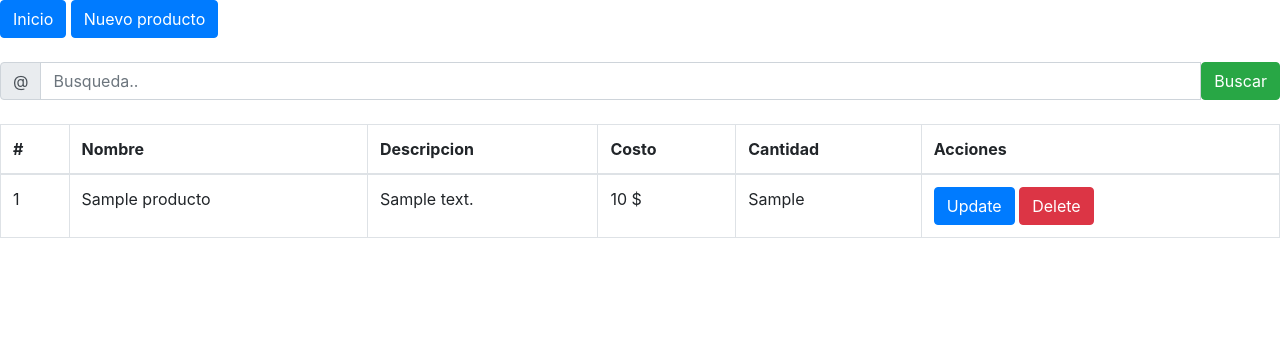
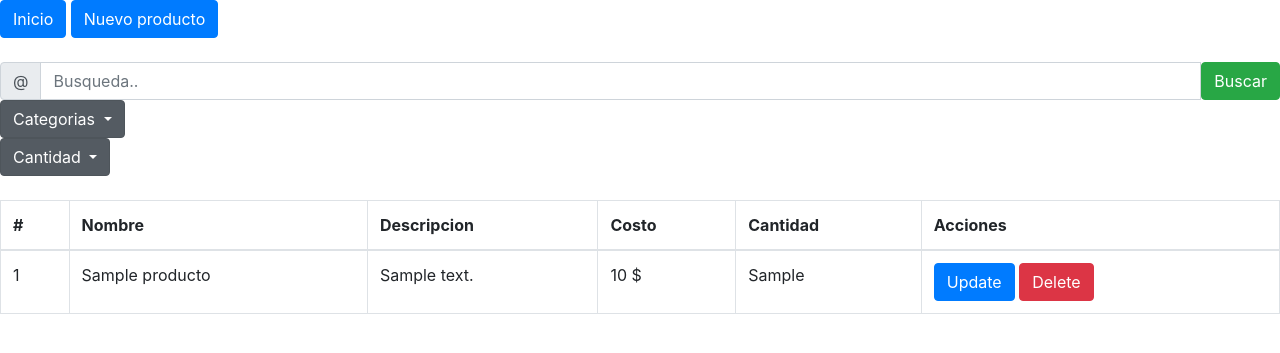
Before and after one commit to pedrosns/sistema-web, a PHP site: page /list_productos.php in a window 1280 px wide. Shown: the top 353 px of the page. Run offline with PHP 8.4, Linux system fonts and the light colour scheme; tables that the repository leaves empty or names only in its code hold one stand-in row (values such as "Sample post"); some libraries are stand-ins or nearby versions.

Commit message:
ultima actualización

```diff
--- a/database.php
+++ b/database.php
@@ -5,7 +5,7 @@ class Database {
 
 	public function conectar() {
 		try {
-			$this->pdo = new PDO('mysql:host=127.0.0.1;dbname=restaurante', 'root', 'canaima');
+			$this->pdo = new PDO('mysql:host=127.0.0.1;dbname=restaurante', 'root', '');
 		} catch (Exception $e) {
 			echo $e;
 		}
@@ -189,6 +189,24 @@ class Database {
 	}
 
 	public function search_products($query) {
+		$sentencia = $this->pdo->prepare("SELECT * FROM productos WHERE LOWER(productos.nombre) LIKE '%".$query."%'");
+
+		$sentencia->execute();
+
+		return $sentencia->fetchAll(PDO::FETCH_ASSOC);
+
+	}
+
+	public function filter_by_category($category_id){
+
+
+		$sentencia= $this->pdo->prepare("SELECT * FROM productos WHERE productos.categoria_id =:category_id");
+
+
+		$sentencia->bindParam(':category_id' , $category_id, PDO::PARAM_INT);
+		$sentencia->execute();
+
+		return $sentencia->fetchAll(PDO::FETCH_ASSOC);
 
 	}
 }
--- a/index.php
+++ b/index.php
@@ -1,8 +1,10 @@
 <?php
 
 session_start();
+if (isset($_SESSION['username'])) {
+  $username = $_SESSION['username'];
+}
 
-$username = $_SESSION['username'];
 
 ?>
 <!DOCTYPE html>
--- a/list_productos.php
+++ b/list_productos.php
@@ -5,8 +5,51 @@ include_once './database.php';
 $db = new Database();
 
 $db->conectar();
+$productos=[];
 
-$productos = $db->get_productos();
+if (isset($_GET['query']) && !empty($_GET['query'])) {
+
+	$query= $_GET['query'];
+	$productos= $db->search_products($query);
+
+}else {
+	$productos = $db->get_productos();
+}
+
+if (isset($_GET['filtro']) && isset($_GET['valor'])) {
+	$filtro= $_GET['filtro'];
+	$valor= $_GET['valor'];
+	if ($filtro=='categoria') {
+		$productos= $db->filter_by_category($valor);
+
+	}
+	if ($filtro=='cantidad') {
+		if ($valor<=100) {
+
+		}
+
+		if ($valor>100) {
+
+		}
+
+
+	}
+
+}
+
+
+$categorias= $db->get_categories();
+$categorias_opciones='';
+
+for ($i=0; $i <count($categorias) ; $i++) {
+	$categoria=$categorias[$i];
+
+	$link= "list_productos.php?filtro=categoria&valor={$categoria['id']}";
+	$categorias_opciones= $categorias_opciones.'<a class="dropdown-item"  href= "'.$link.'">'.$categoria['nombre'].'</a>';
+
+}
+
+
 ?>
 
 <!DOCTYPE html>
@@ -19,13 +62,37 @@ $productos = $db->get_productos();
 	<a href="index.php" class="btn btn-primary">Inicio</a>
 	<a href="create_producto.php" class="btn btn-primary">Nuevo producto</a>
 	<br/><br/>
+	<form method="GET" >
+	<imput type="hidden"  name="search">
 	<div class="input-group flex-nowrap">
   		<div class="input-group-prepend">
     		<span class="input-group-text" id="addon-wrapping">@</span>
   		</div>
-	  	<input type="text" class="form-control" placeholder="Busqueda.." aria-describedby="addon-wrapping">
-	  	<button type="button" class="btn btn-success">Buscar</button>
+	  	<input type="text" name="query" class="form-control" placeholder="Busqueda.." aria-describedby="addon-wrapping">
+	  	<button type="submit" class="btn btn-success">Buscar</button>
 	</div>
+	</form>
+	<div class="dropdown show">
+  <a class="btn btn-secondary dropdown-toggle" href="#" role="button" id="dropdownMenuLink" data-toggle="dropdown" aria-haspopup="true" aria-expanded="false">
+	Categorias
+  </a>
+
+  <div class="dropdown-menu" aria-labelledby="dropdownMenuLink">
+   <?= $categorias_opciones?>
+  </div>
+</div>
+
+<div class="dropdown show">
+  <a class="btn btn-secondary dropdown-toggle" href="#" role="button" id="dropdownMenu2" data-toggle="dropdown" aria-haspopup="true" aria-expanded="false">
+	Cantidad
+  </a>
+
+  <div class="dropdown-menu" aria-labelledby="dropdownMenu2">
+  <a class="dropdown-item" href="list_productos.php?filtro=cantidad&valor=100">100</a>
+  <a class="dropdown-item" href="list_productos.php?filtro=cantidad&valor=200">200</a>
+  </div>
+</div>
+
 	<br/>
 	<table class="table table-bordered">
 	  <thead>
@@ -59,5 +126,8 @@ $productos = $db->get_productos();
 	    ?>
 	  </tbody>
 	</table>
+	<script src="https://code.jquery.com/jquery-3.2.1.slim.min.js" integrity="sha384-KJ3o2DKtIkvYIK3UENzmM7KCkRr/rE9/Qpg6aAZGJwFDMVNA/GpGFF93hXpG5KkN" crossorigin="anonymous"></script>
+<script src="https://cdnjs.cloudflare.com/ajax/libs/popper.js/1.12.9/umd/popper.min.js" integrity="sha384-ApNbgh9B+Y1QKtv3Rn7W3mgPxhU9K/ScQsAP7hUibX39j7fakFPskvXusvfa0b4Q" crossorigin="anonymous"></script>
+<script src="https://maxcdn.bootstrapcdn.com/bootstrap/4.0.0/js/bootstrap.min.js" integrity="sha384-JZR6Spejh4U02d8jOt6vLEHfe/JQGiRRSQQxSfFWpi1MquVdAyjUar5+76PVCmYl" crossorigin="anonymous"></script>
 </body>
 </html>
```
